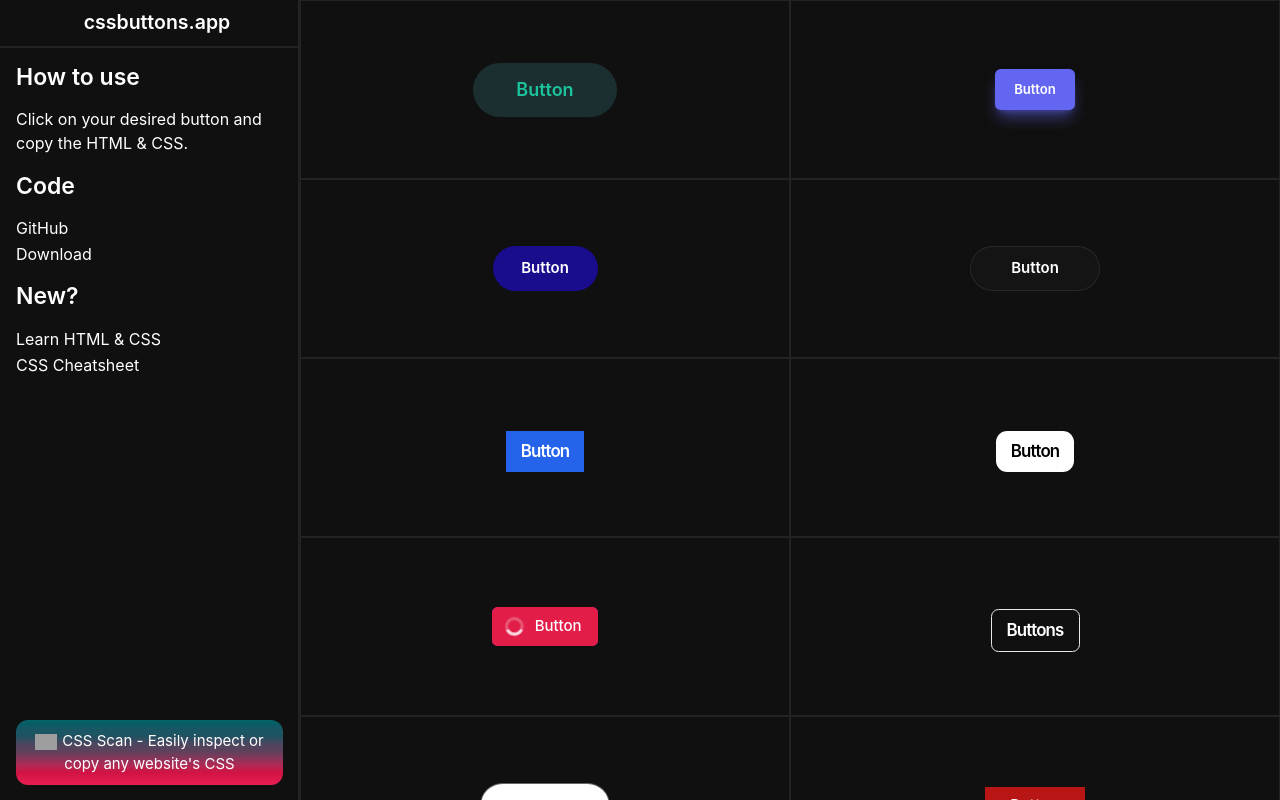
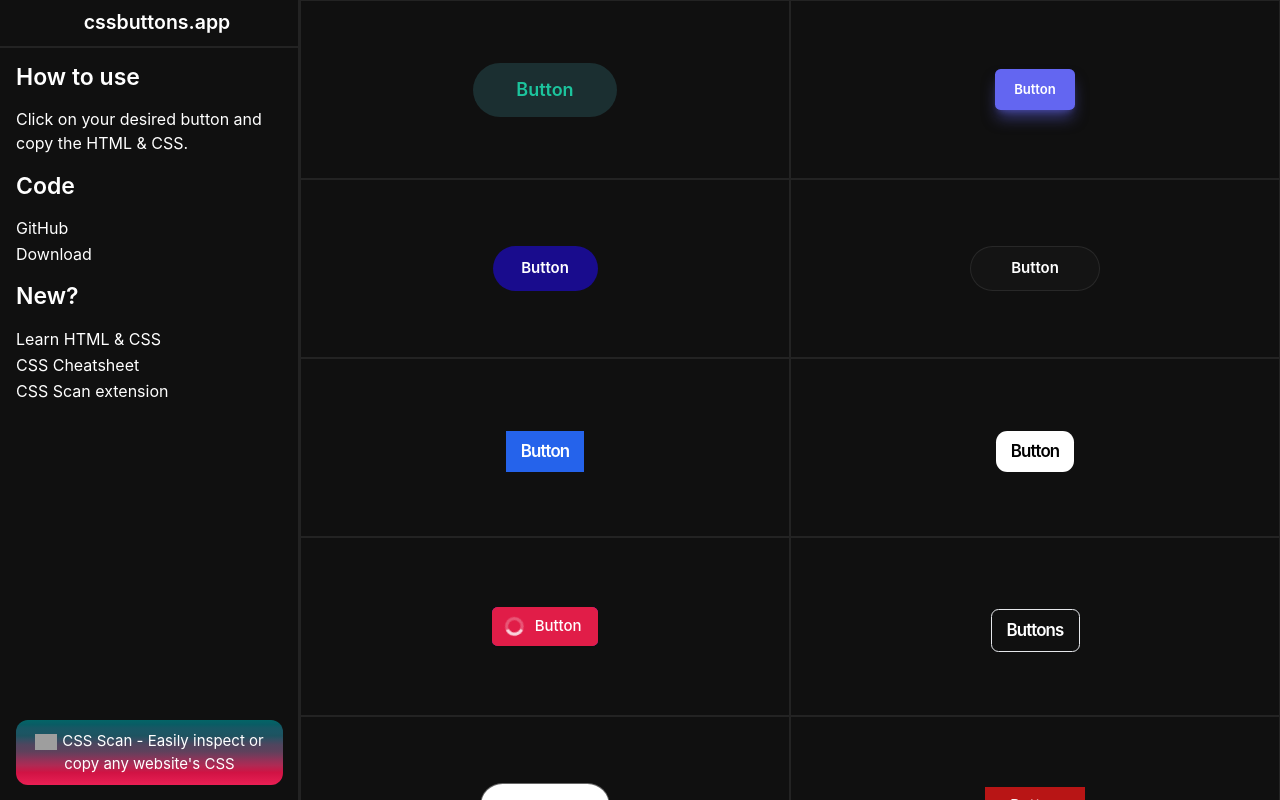
Before and after one commit to guivr/cssbuttons, a Next.js app: page / in a window 1280 px wide. Shown: the top 800 px of the page. Built offline with nearby package versions, Linux system fonts and the light colour scheme; grey boxes are pictures that could not be loaded.

Commit message:
add css scan extension to sidebar

```diff
--- a/components/Sidebar/Sidebar.tsx
+++ b/components/Sidebar/Sidebar.tsx
@@ -58,6 +58,15 @@
                   CSS Cheatsheet
                 </a>
               </li>
+              <li>
+                <a
+                  className="bglink"
+                  href="https://getcssscan.com/?ref=cssbuttonsapp"
+                  target="_blank"
+                >
+                  CSS Scan extension
+                </a>
+              </li>
             </ul>
             <a href="https://getcssscan.com/?ref=cssbuttonsapp">
               <div className="cssscan">
```
